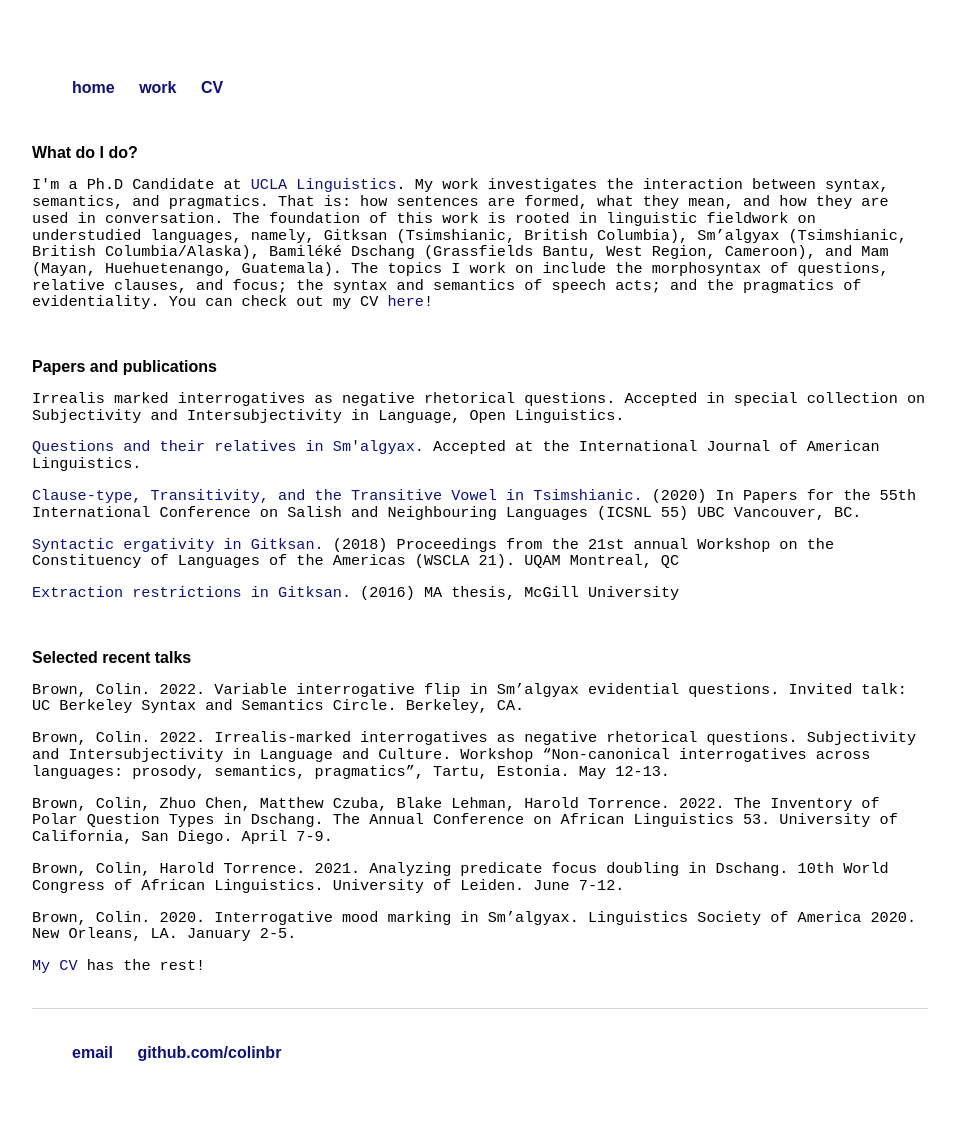
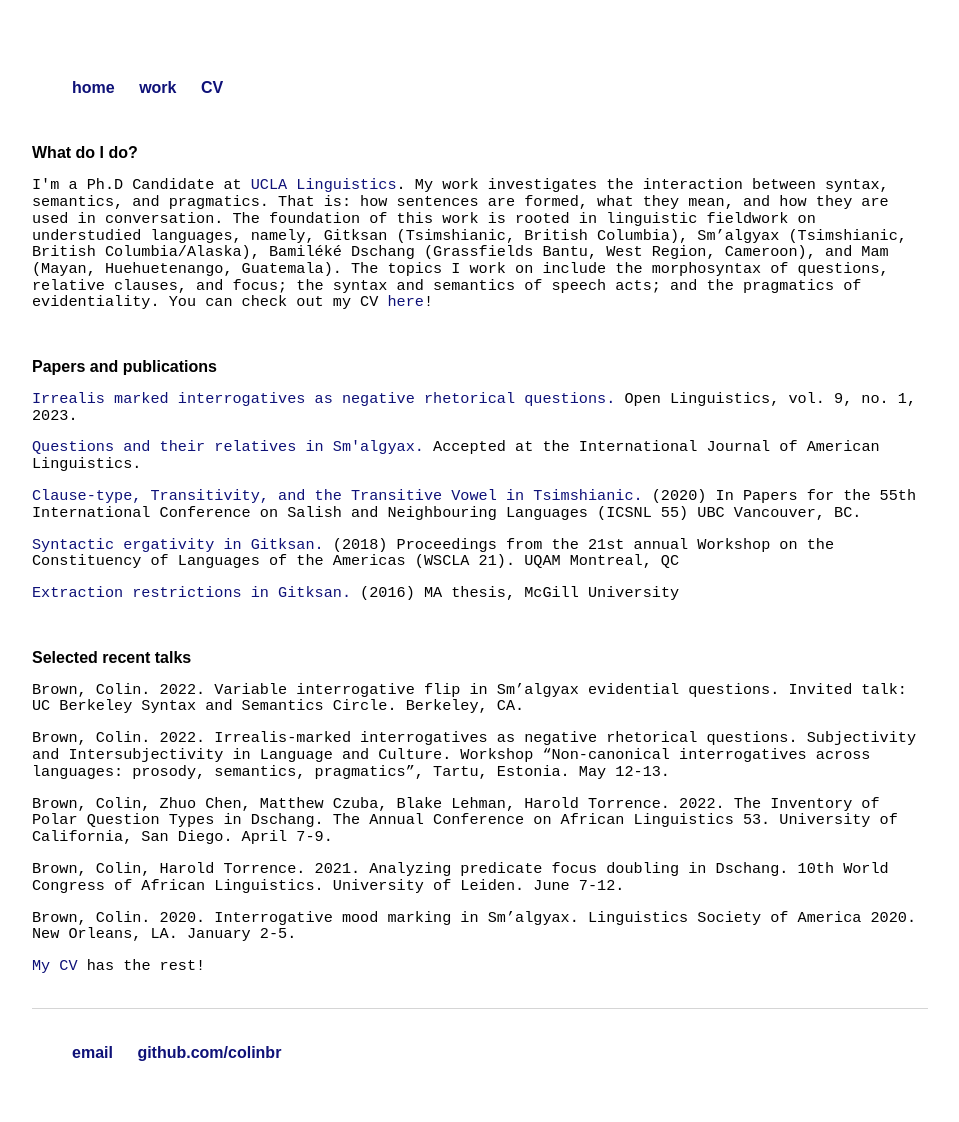
Before and after one commit to colinbr/OLD-colinbr.github.io, a Jekyll site: the page built from research/index.html, in a window 1280 px wide. Shown: the whole page, without its empty margins (160-1119 px from the left). Built offline with Jekyll 4.4.1, drawn with Linux system fonts in a browser that asks for light colours; some web fonts are replaced.

Commit message:
Update index.html
Added link to OPLI paper

```diff
--- a/research/index.html
+++ b/research/index.html
@@ -16,7 +16,7 @@ cyclops: passive
 	<br>
 
 	<h2>Papers and publications</h2>
-	<p>Irrealis marked interrogatives as negative rhetorical questions. Accepted in special collection on Subjectivity and Intersubjectivity in Language, Open Linguistics.</p>
+	<p><a href="https://www.degruyter.com/document/doi/10.1515/opli-2022-0239/html">Irrealis marked interrogatives as negative rhetorical questions.</a> Open Linguistics, vol. 9, no. 1, 2023.</p>
 	<p><a href="https://lingbuzz.net/lingbuzz/007015">Questions and their relatives in Sm'algyax.</a> Accepted at the International Journal of American Linguistics.</p>
 	<p><a href="http://lingpapers.sites.olt.ubc.ca/files/2020/07/02_ICSNL55_Brown_Forbes_Schwan_final.pdf">Clause-type, Transitivity, and the Transitive Vowel in Tsimshianic.</a> (2020)  In Papers for the 55th International Conference on Salish and Neighbouring Languages (ICSNL 55) UBC Vancouver, BC.</p>
 	<p><a href="https://lingpapers.sites.olt.ubc.ca/files/2018/01/WSCLA21-06-Brown.pdf">Syntactic ergativity in Gitksan.</a> (2018) Proceedings from the 21st annual Workshop on the
```
